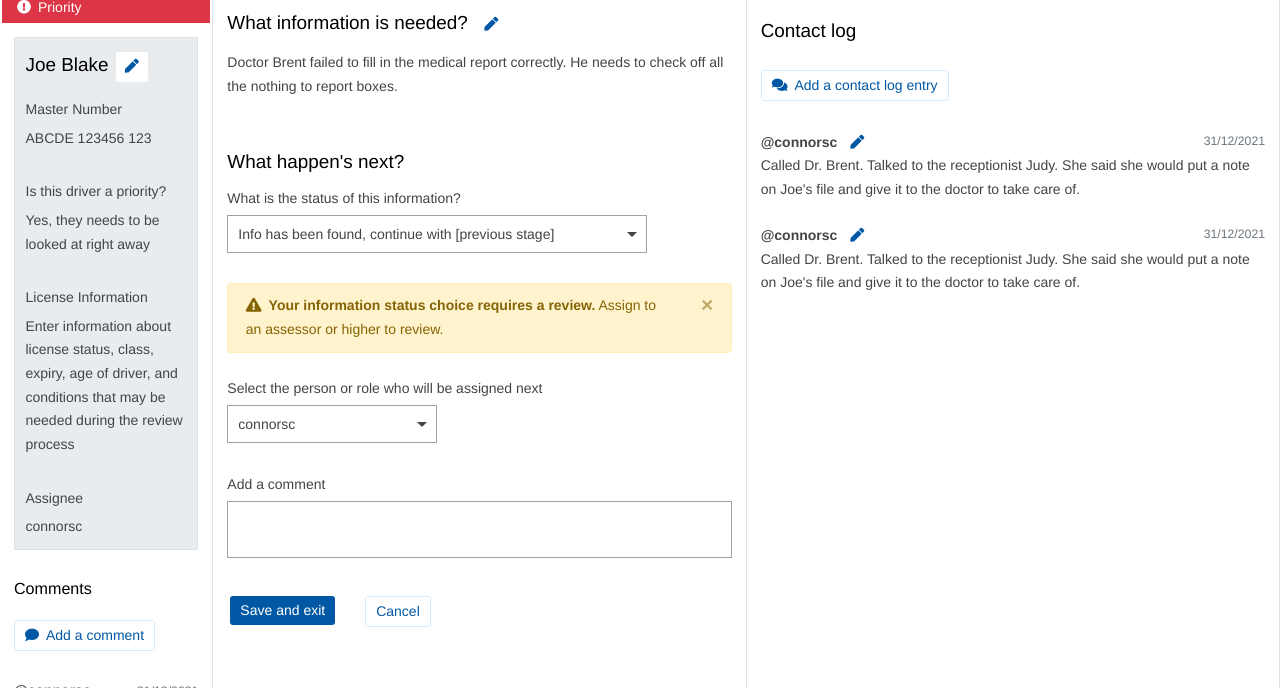
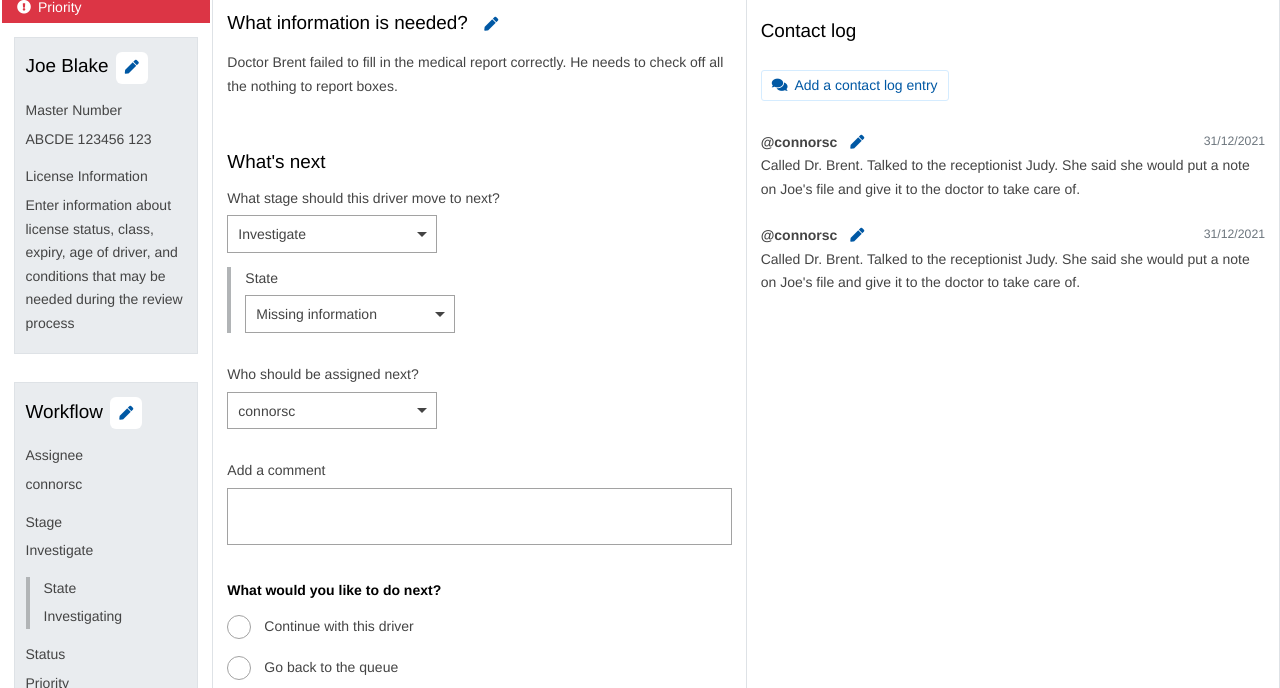
Before and after one commit to connorscarolyns/medfit, a plain HTML site: page medfit-missing-information.html in a window 1280 px wide. Shown: the part 112-800 px from the top of the page. Drawn offline with nearby package versions, Linux system fonts and the light colour scheme; a web font is replaced by a local one.

Commit message:
Update missing information
added new workflow and what's next fields

```diff
--- a/medfit-missing-information.html
+++ b/medfit-missing-information.html
@@ -159,15 +159,15 @@
                       Joe Blake
                     </h2>
                     <div id="driverInfoTitleEditButtonWrapper" class="d-inline-block driverInfoTitleEditButtonWrapper">
-                      <button id="driverInfoTitleEditButton" draggable="false" class="btn-sm ns-btn-2nd medfit-btn-inline-icon">
+                      <button id="driverInfoTitleEditButton" role="button" draggable="false" class="btn-lg ns-btn-2nd medfit-btn-inline-icon">
                         <i class="fas fa-pen ns-btn__icon-left" aria-hidden="true"></i><span class="ns-visually-hidden">Edit notes about the driver</span>
                       </button> <!-- edit saveButton -->
                     </div> <!-- end EditButtonWrapper -->
                     <div id="driverInfoTitleSaveButtonWrapper" class="driverInfoTitleSaveButtonWrapper" style="display:inline-block">
-                      <button id="driverInfoTitleSaveButton" draggable="false" class="btn-sm ns-btn-2nd text-success medfit-btn-inline-icon"  style="display:none">
+                      <button id="driverInfoTitleSaveButton" role="button" draggable="false" class="btn-lg ns-btn-2nd medfit-btn-inline-icon"  style="display:none">
                         <i class="fas fa-save ns-btn__icon-left" aria-hidden="true"></i><span class="ns-visually-hidden">Save notes about the driver</span>
                       </button> <!-- end saveButton -->
-                      <button id="driverInfoTitleCancelButton" draggable="false" class="btn-sm ns-btn-2nd text-danger medfit-btn-inline-icon"  style="display:none">
+                      <button id="driverInfoTitleCancelButton"  role="button" draggable="false" class="btn-lg ns-btn-2nd medfit-btn-inline-icon text-danger"  style="display:none">
                         <i class="fas fa-window-close ns-btn__icon-left" aria-hidden="true"></i><span class="ns-visually-hidden">Cancel edits on notes about the driver</span>
                       </button>  <!-- end cancelButton -->
                     </div> <!-- end SaveButtonWrapper -->
@@ -175,7 +175,7 @@
                 </header>
 
                 <form id="medfitLicenceInfoForm">
-                  <div class="ns-form-group">
+                  <div class="ns-form-group mb-3">
                     <label class="ns-label" for="masterNumberEdit">
                       Master Number
                     </label>
@@ -183,20 +183,7 @@
                     <span id="masterNumberSaved">ABCDE 123456 123</span>
                   </div>
 
-                  <div class="ns-form-group">
-                    <label class="ns-label" for="priorityEditSelect">
-                      Is this driver a priority?
-                    </label>
-                    <div id="priorityEdit" class="select fw-20" style="display:none;">
-                      <select id="priorityEditSelect" name="priority-edit-select">
-                        <option selected>Yes, they needs to be looked at right away</option>
-                        <option>No, they can wait their turn</option>
-                      </select>
-                    </div>
-                    <span id="prioritySaved">Yes, they needs to be looked at right away</span>
-                  </div>
-
-                  <div class="ns-form-group">
+                  <div class="ns-form-group mb-2">
                     <label class="ns-label" for="licenceInformationEdit">
                       License Information
                     </label>
@@ -204,11 +191,40 @@
                     <span id="licenceInformationSaved">Enter information about license status, class, expiry, age of driver, and conditions that may be needed during the review process</span>
                   </div>
 
+                </form>
+
+              </section>
+              <!-- end licence info section -->
+              <section class="medfit-grey-box__wrapper">
+
+                <header id="workflowHeader">
                   <div class="ns-form-group mb-0">
+                    <h2 id="workflowTitle" class="d-inline-block h3 ns-label-wrapper mb-4">
+                      Workflow
+                    </h2>
+                    <div id="workflowTitleEditButtonWrapper" class="d-inline-block workflowTitleEditButtonWrapper">
+                      <button id="workflowTitleEditButton" role="button" draggable="false" class="btn-lg ns-btn-2nd medfit-btn-inline-icon">
+                        <i class="fas fa-pen ns-btn__icon-left" aria-hidden="true"></i><span class="ns-visually-hidden">Edit workflow</span>
+                      </button> <!-- edit saveButton -->
+                    </div> <!-- end EditButtonWrapper -->
+                    <div id="workflowTitleSaveButtonWrapper" class="workflowTitleSaveButtonWrapper" style="display:inline-block">
+                      <button style="display:none" id="workflowTitleSaveButton" role="button" draggable="false" class="btn-lg ns-btn-2nd medfit-btn-inline-icon">
+                        <i class="fas fa-save ns-btn__icon-left" aria-hidden="true"></i><span class="ns-visually-hidden">Save workflow</span>
+                      </button> <!-- end saveButton -->
+                      <button style="display:none" id="workflowTitleCancelButton"  role="button" draggable="false" class="btn-lg ns-btn-2nd medfit-btn-inline-icon text-danger">
+                        <i class="fas fa-window-close ns-btn__icon-left" aria-hidden="true"></i><span class="ns-visually-hidden">Cancel edits on workflow</span>
+                      </button>  <!-- end cancelButton -->
+                    </div> <!-- end SaveButtonWrapper -->
+                  </div> <!-- form group -->
+                </header>
+
+                <form id="WorkflowForm">
+
+                  <div class="ns-form-group mb-3">
                     <label class="ns-label" for="assigneeEditSelect">
                       Assignee
                     </label>
-                    <div id="assigneeEdit" class="select fw-20" style="display:none;">
+                    <div style="display:none;" id="assigneeEdit" class="select fw-20">
                       <select id="assigneeEditSelect" name="select1">
                         <option selected>connorsc</option>
                         <option>turners</option>
@@ -217,10 +233,55 @@
                     <span id="assigneeSaved">connorsc</span>
                   </div>
 
+                  <div class="ns-form-group mb-3">
+                    <label class="ns-label" for="stageEditSelect">
+                      Stage
+                    </label>
+                    <div style="display:none;" id="stageEdit" class="select fw-20">
+                      <select id="stageEditSelect" name="select1">
+                        <option>Intake</option>
+                        <option selected>Investigate</option>
+                        <option>Decision</option>
+                        <option>Processing</option>
+                        <option>MAC Review</option>
+                        <option>Complete</option>
+                      </select>
+                    </div>
+                    <span id="stageSaved">Investigate</span>
+                  </div>
+
+                  <div class="ns-form-group mb-3 ns-checkboxes__conditional pl-3 ml-0">
+                    <label class="ns-label" for="stateEditSelect">
+                      State
+                    </label>
+                    <div style="display:none;" id="stateEdit" class="select fw-20">
+                      <select id="stateEditSelect" name="select1">
+                        <option>Ready to Investigate </option>
+                        <option selected>Investigating</option>
+                        <option>Missing Information</option>
+                        <option>Failed to Comply</option>
+                      </select>
+                    </div>
+                    <span id="stateSaved">Investigating</span>
+                  </div>
+
+                  <div class="ns-form-group mb-2">
+                    <label class="ns-label" for="priorityEditSelect">
+                      Status
+                    </label>
+                    <div style="display:none;" id="priorityEdit" class="select fw-20">
+                      <select id="priorityEditSelect" name="priority-edit-select">
+                        <option selected>Priority</option>
+                        <option>Regular</option>
+                      </select>
+                    </div>
+                    <span id="prioritySaved">Priority</span>
+                  </div>
+
                 </form>
 
               </section>
-              <!-- end licence info section -->
+              <!-- end workflow section -->
               <section class="medfit-comments__wrapper">
                 <div class="comment-wrapper">
                   <div class="panel panel-info">
@@ -234,15 +295,17 @@
                             </label>
                           </h3>
 
-                          <button id="commentsEditButton" draggable="false" class="btn-sm ns-btn-2nd medFit-btn">
+                          <button id="commentsEditButton" role="button" draggable="false" class="medFit-btn btn-sm ns-btn-2nd">
                             <i class="fas fa-comment ns-btn__icon-left mr-2" aria-hidden="true"></i>Add a comment
                           </button>
                           <textarea id="commentsWrite" class="ns-input fw-20" placeholder="write a comment..." style="display:none;" oninput="auto_grow(this)"></textarea>
                         </div>
-                        <button id="commentsPost" type="button" class="btn btn-success" style="display:none;">Post comment</button>
+
+                        <button id="commentsPost" type="button" class="btn btn-default" style="display:none;">Post comment</button>
+
                       </form>
 
-
+                      <hr>
                       <ul class="media-list">
                         <li class="media">
                           <div class="media-body">
@@ -344,66 +407,99 @@
 
 
 
-              <section id="whatsNext">
-                <form method="get" action="medfit-intake-queue.html">
-                  <h2 class="h3">What happen's next?</h2>
+              <section class="medfit-step-navigation-section">
+                <form method="get" action="medfit-decision-complete-decision-review-and-confirm.html">
+                  <section class="medfit-step-navigation-section">
+                    <h2 id="whatsNext" class="h3">What's next</h2>
+
                     <div class="ns-form-group">
-										<label class="ns-label" for="select1">
-										  What is the status of this information?
+                      <label class="ns-label" for="nextStageEditSelect">
+                        What stage should this driver move to next?
                       </label>
-										<div class="select fw-30">
-											<select id="select1" name="select1">
-											  <option>Info has been found, continue with [previous stage]</option>
-											  <option>Info is still missing, keep waiting</option>
-											  <option>Info is past due, its time to make a decision</option>
-											  <option>Info can’t be found, close investigation</option>
+                      <div id="nextStageEdit" class="select fw-15">
+                        <select id="nextStageEditSelect" name="select1">
+                          <option>Intake</option>
+                          <option selected>Investigate</option>
+                          <option>Decision</option>
+                          <option>Processing</option>
+                          <option>MAC Review</option>
+                          <option>Complete</option>
+                        </select>
+                      </div>
+
+                      <div class="ns-form-group ns-checkboxes__conditional pl-3 ml-0">
+                        <label class="ns-label" for="nextStateSelect">
+                          State
+                        </label>
+                        <div id="nextStateEdit" class="select fw-15">
+                          <select id="nextStateSelect" name="select1">
+                            <option>Ready to investigate</option>
+                            <option>Investigating</option>
+                            <option selected>Missing information</option>
+                            <option>Failed to comply</option>
                           </select>
                         </div>
                       </div>
-
-                  <div class="alert alert-warning alert-dismissible fade show" role="alert">
-                    <i class="fas fa-exclamation-triangle mr-2" aria-hidden="true"></i><span class="ns-visually-hidden">Warning: </span><strong>Your information status choice requires a review.</strong> Assign to an assessor or higher to review.
-                    <button type="button" class="close" data-dismiss="alert" aria-label="Close">
-                      <span aria-hidden="true">&times;</span>
-                    </button>
                     </div>
 
                     <div class="ns-form-group">
-                    <label class="ns-label" for="nextAssigneeSelect">
-                      Select the person or role who will be assigned next
+                      <label class="ns-label" for="nextAssigneeEditSelect">
+                        Who should be assigned next?
                       </label>
-                     <div id="nextAssignee" class="select fw-15" >
-                      <select id="nextAssigneeSelect" name="select1">
-                        <optgroup label="Assign to a person">
+                      <div id="nextAssigneeEdit" class="select fw-15" >
+                        <select id="nextAssigneeEditSelect" name="select1">
+                          <!-- <optgroup label="Assign to a person"> -->
                           <option selected>connorsc</option>
                           <option>turners</option>
-                        </optgroup>
-                        <optgroup label="Assign to a role">
+                          <!-- </optgroup> -->
+                          <!-- <optgroup label="Assign to a role">
                           <option>Clerks</option>
                           <option>Medical Assessors</option>
                           <option>Deputy Registrar</option>
-                        </optgroup>
+                        </optgroup> -->
                       </select>
                     </div>
                   </div>
-
 
                   <div class="ns-form-group">
                     <label class="ns-label" for="modalComment">
                       Add a comment
                     </label>
-                    <textarea tabindex="-1" class="ns-input fw-50" id="modalComment" name="missingInfoNotes" oninput="auto_grow(this)"></textarea>
+                    <textarea tabindex="-1" class="ns-input fw-40" id="modalComment" name="missingInfoNotes" oninput="auto_grow(this)"></textarea>
                   </div>
 
+                  <div class="ns-radios">
+                    <fieldset class="ns-fieldset">
+                      <legend class="ns-fieldset__legend label noBorder">
+                        <h3 class="ns-fieldset__heading ">
+                          What would you like to do next?
+                        </h3>
+                      </legend>
+                      <div class="ns-radios ns-radios--small">
+                        <div class="ns-radios__item">
+                          <input class="ns-radios__input" id="continue" name="changed-name" type="radio" value="month">
+                          <label class="ns-label ns-radios__label" for="continue">
+                            <span class="ns-label-span">Continue with this driver</span>
+                          </label>
+                        </div>
+                        <div class="ns-radios__item">
+                          <input class="ns-radios__input" id="goBack" name="changed-name" type="radio" value="year">
+                          <label class="ns-label ns-radios__label" for="goBack">
+                            <span class="ns-label-span">Go back to the queue</span>
+                          </label>
+                        </div>
+                      </div>
+                    </fieldset>
+                  </div>
+                </section>
                 <section id="decisionSection" class="row ns-form-group">
                   <div class="col-auto">
-                     <button  type="submit" class="medFit-btn btn-sm btn-default my-0" data-toggle="modal" data-target="#exampleModal">Save and exit</button>
+                    <button type="submit" class="medFit-btn btn-sm btn-default my-0">Save and continue</button>
                   </div>
                   <div class="col-auto">
                     <button class="medFit-btn btn-sm ns-btn-2nd my-0" type="button">Cancel</button>
                   </div>
                 </section>
-
               </form>
 
             </section>
```
Lines whose indentation alone changed are shown as unchanged.
